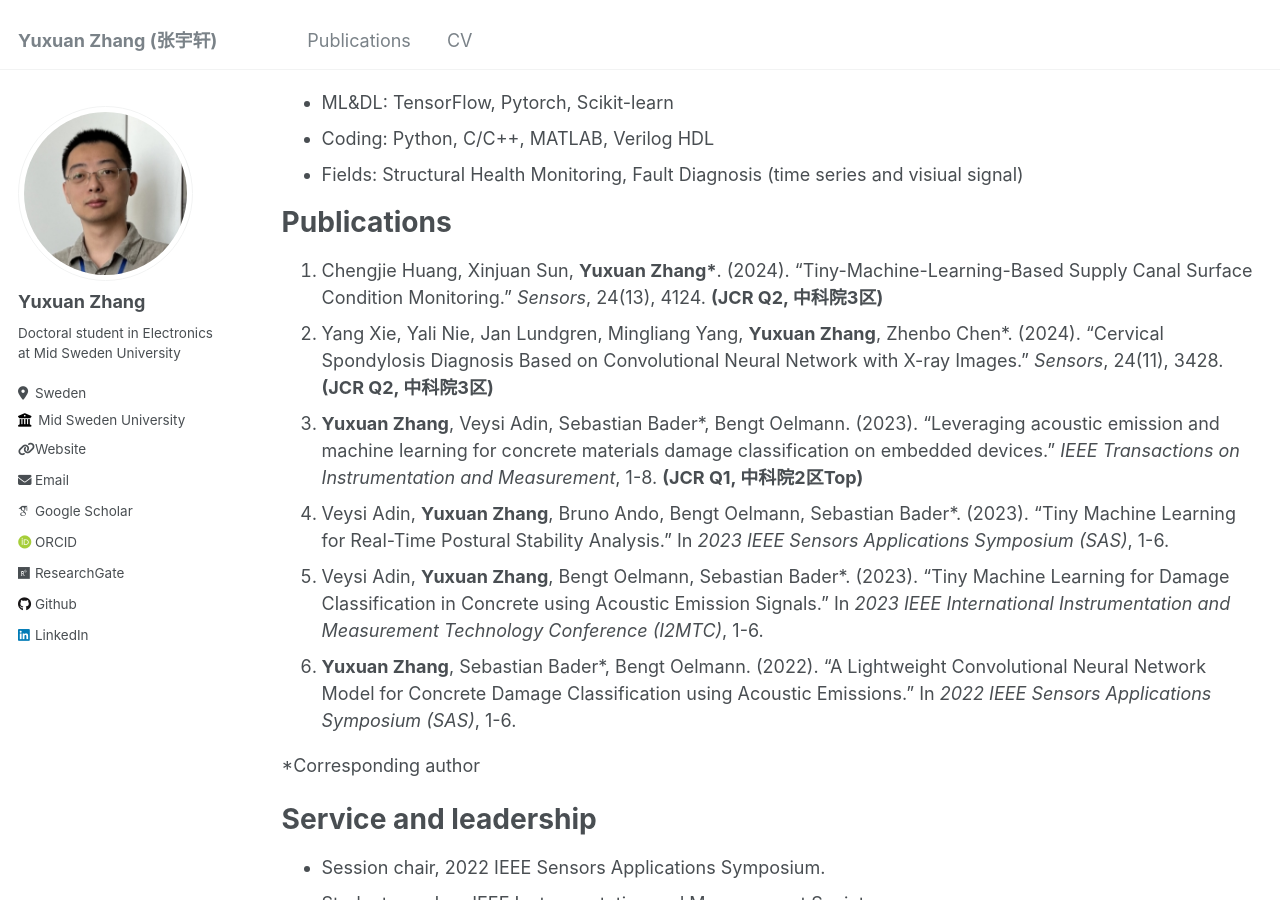
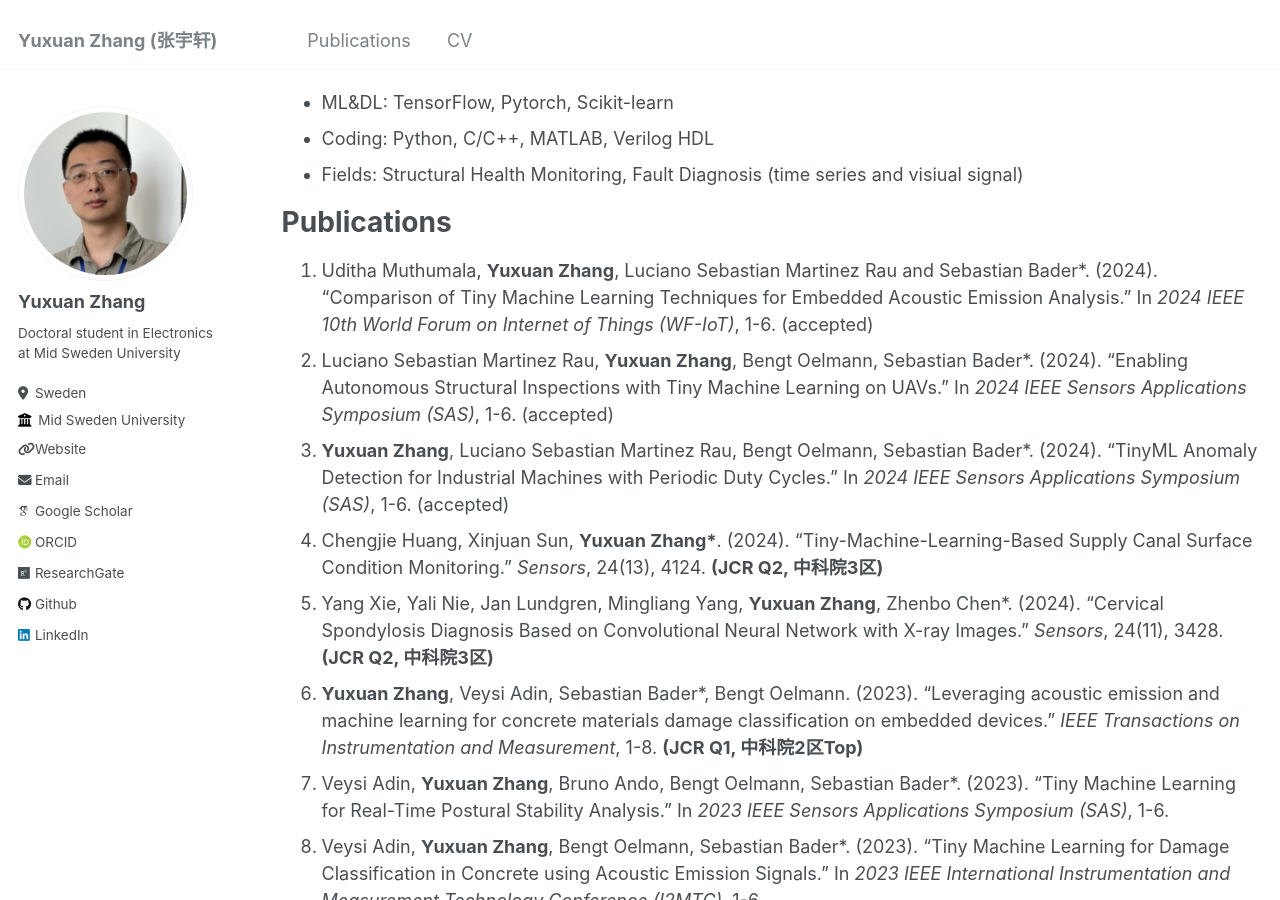
Before and after one commit to YuxuanZhang-96/YuxuanZhang-96.github.io, a Jekyll site: the page built from _pages/cv.md, in a window 1280 px wide and 900 px high, scrolled down 476 px. Built offline with Jekyll 4.4.1, drawn with Linux system fonts in a browser that asks for light colours; some web fonts are replaced.

Commit message:
Update cv.md

```diff
--- a/_pages/cv.md
+++ b/_pages/cv.md
@@ -29,12 +29,15 @@ Skills
 
 Publications
 ======
-1. Chengjie Huang, Xinjuan Sun, __Yuxuan Zhang*__. (2024). "Tiny-Machine-Learning-Based Supply Canal Surface Condition Monitoring." _Sensors_, 24(13), 4124. __(JCR Q2, 中科院3区)__
-2. Yang Xie, Yali Nie, Jan Lundgren, Mingliang Yang, __Yuxuan Zhang__, Zhenbo Chen*. (2024). "Cervical Spondylosis Diagnosis Based on Convolutional Neural Network with X-ray Images." _Sensors_, 24(11), 3428. __(JCR Q2, 中科院3区)__
-3. __Yuxuan Zhang__, Veysi Adin, Sebastian Bader*, Bengt Oelmann. (2023). "Leveraging acoustic emission and machine learning for concrete materials damage classification on embedded devices." _IEEE Transactions on Instrumentation and Measurement_, 1-8. __(JCR Q1, 中科院2区Top)__
-4. Veysi Adin, __Yuxuan Zhang__, Bruno Ando, Bengt Oelmann, Sebastian Bader*. (2023). "Tiny Machine Learning for Real-Time Postural Stability Analysis." In _2023 IEEE Sensors Applications Symposium (SAS)_, 1-6.
-5. Veysi Adin, __Yuxuan Zhang__, Bengt Oelmann, Sebastian Bader*. (2023). "Tiny Machine Learning for Damage Classification in Concrete using Acoustic Emission Signals." In _2023 IEEE International Instrumentation and Measurement Technology Conference (I2MTC)_, 1-6.
-6. __Yuxuan Zhang__, Sebastian Bader*, Bengt Oelmann. (2022). "A Lightweight Convolutional Neural Network Model for Concrete Damage Classification using Acoustic Emissions." In _2022 IEEE Sensors Applications Symposium (SAS)_, 1-6.
+1. Uditha Muthumala, __Yuxuan Zhang__, Luciano Sebastian Martinez Rau and Sebastian Bader*. (2024). "Comparison of Tiny Machine Learning Techniques for Embedded Acoustic Emission Analysis." In _2024 IEEE 10th World Forum on Internet of Things (WF-IoT)_, 1-6. (accepted)
+2. Luciano Sebastian Martinez Rau, __Yuxuan Zhang__, Bengt Oelmann, Sebastian Bader*. (2024). "Enabling Autonomous Structural Inspections with Tiny Machine Learning on UAVs." In _2024 IEEE Sensors Applications Symposium (SAS)_, 1-6. (accepted)
+3. __Yuxuan Zhang__, Luciano Sebastian Martinez Rau, Bengt Oelmann, Sebastian Bader*. (2024). "TinyML Anomaly Detection for Industrial Machines with Periodic Duty Cycles." In _2024 IEEE Sensors Applications Symposium (SAS)_, 1-6. (accepted)
+4. Chengjie Huang, Xinjuan Sun, __Yuxuan Zhang*__. (2024). "Tiny-Machine-Learning-Based Supply Canal Surface Condition Monitoring." _Sensors_, 24(13), 4124. __(JCR Q2, 中科院3区)__
+5. Yang Xie, Yali Nie, Jan Lundgren, Mingliang Yang, __Yuxuan Zhang__, Zhenbo Chen*. (2024). "Cervical Spondylosis Diagnosis Based on Convolutional Neural Network with X-ray Images." _Sensors_, 24(11), 3428. __(JCR Q2, 中科院3区)__
+6. __Yuxuan Zhang__, Veysi Adin, Sebastian Bader*, Bengt Oelmann. (2023). "Leveraging acoustic emission and machine learning for concrete materials damage classification on embedded devices." _IEEE Transactions on Instrumentation and Measurement_, 1-8. __(JCR Q1, 中科院2区Top)__
+7. Veysi Adin, __Yuxuan Zhang__, Bruno Ando, Bengt Oelmann, Sebastian Bader*. (2023). "Tiny Machine Learning for Real-Time Postural Stability Analysis." In _2023 IEEE Sensors Applications Symposium (SAS)_, 1-6.
+8. Veysi Adin, __Yuxuan Zhang__, Bengt Oelmann, Sebastian Bader*. (2023). "Tiny Machine Learning for Damage Classification in Concrete using Acoustic Emission Signals." In _2023 IEEE International Instrumentation and Measurement Technology Conference (I2MTC)_, 1-6.
+9. __Yuxuan Zhang__, Sebastian Bader*, Bengt Oelmann. (2022). "A Lightweight Convolutional Neural Network Model for Concrete Damage Classification using Acoustic Emissions." In _2022 IEEE Sensors Applications Symposium (SAS)_, 1-6.
 
 *Corresponding author
 
```
